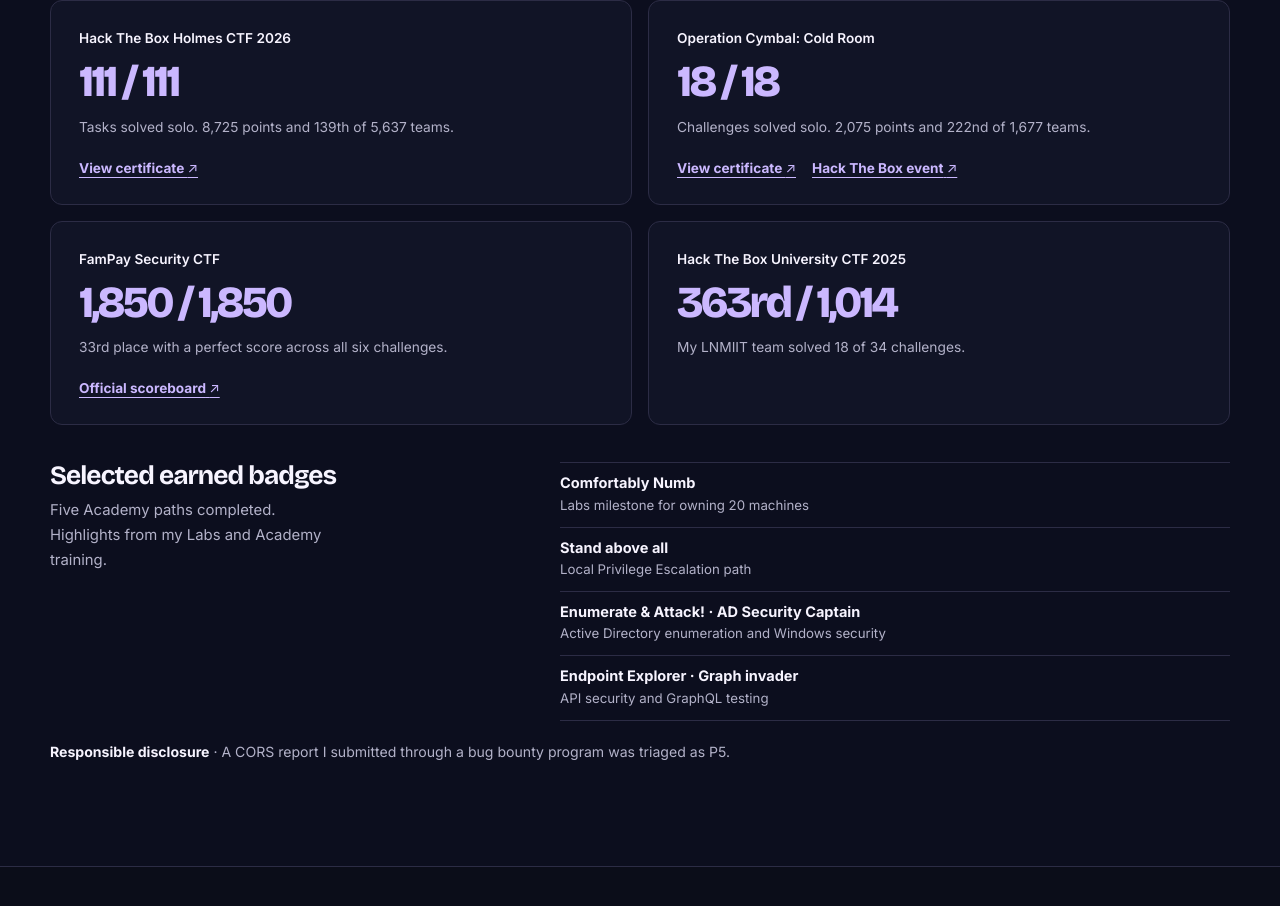
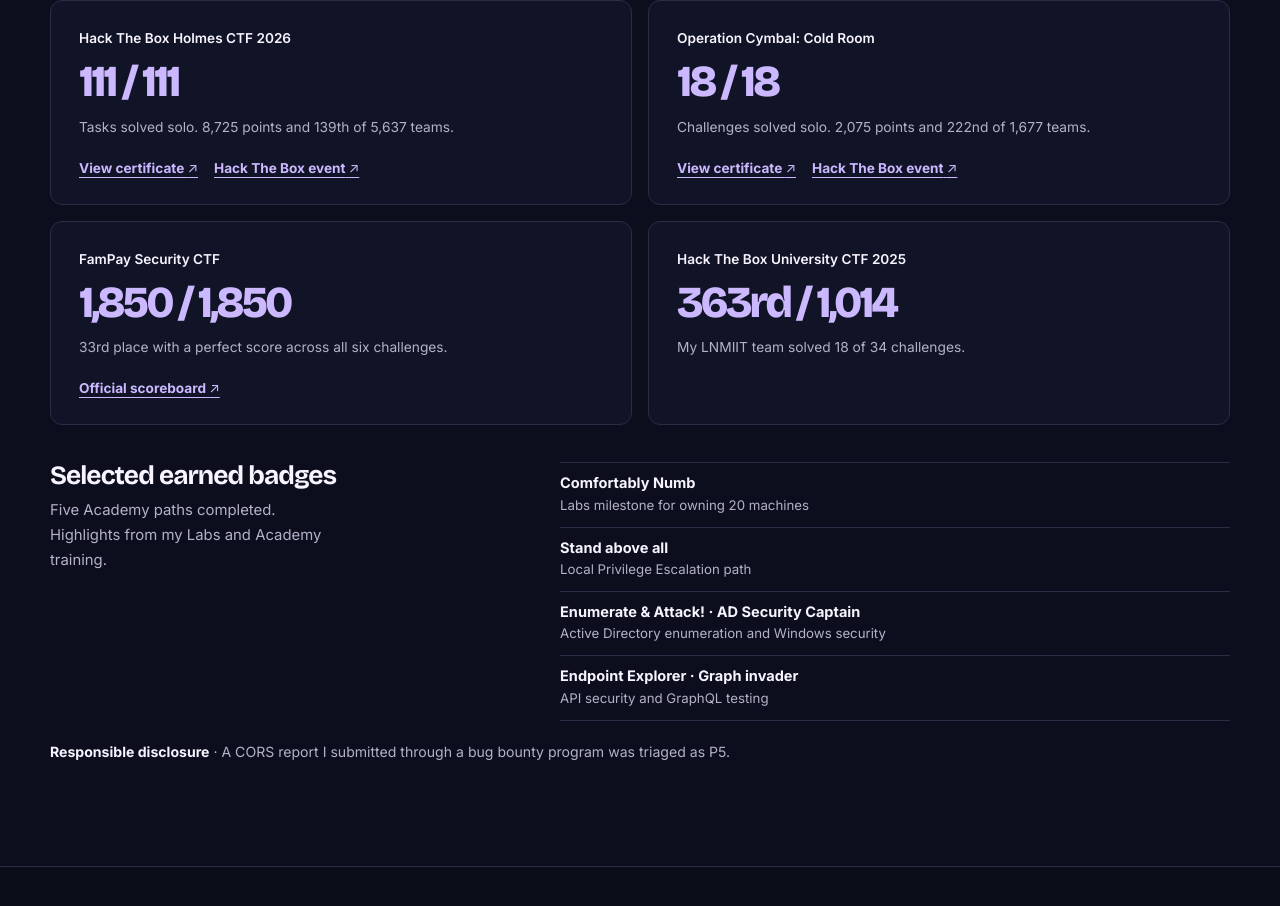
Before and after one commit to WhiteWolf217/white-wolf-portfolio, a React (Vite) app: page / in a window 1280 px wide. Shown: the part 2344-3250 px from the top of the page. Built offline with nearby package versions, Linux system fonts and the light colour scheme.

Commit message:
Add official Holmes CTF event link

```diff
--- a/src/App.tsx
+++ b/src/App.tsx
@@ -53,6 +53,7 @@ const results = [
     score: "111 / 111",
     description: "Tasks solved solo. 8,725 points and 139th of 5,637 teams.",
     certificateUrl: "https://drive.google.com/file/d/1P8ivv7gBUrEot4oGevLgUziNCAv8m_-o/view?usp=sharing",
+    link: { label: "Hack The Box event", href: "https://ctf.hackthebox.com/event/details/holmes-ctf-2026-the-reichenbach-directive-3504" },
   },
   {
     name: "Operation Cymbal: Cold Room",
```
